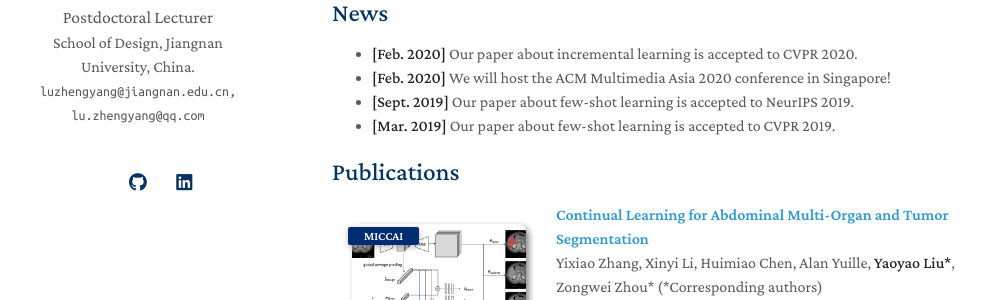
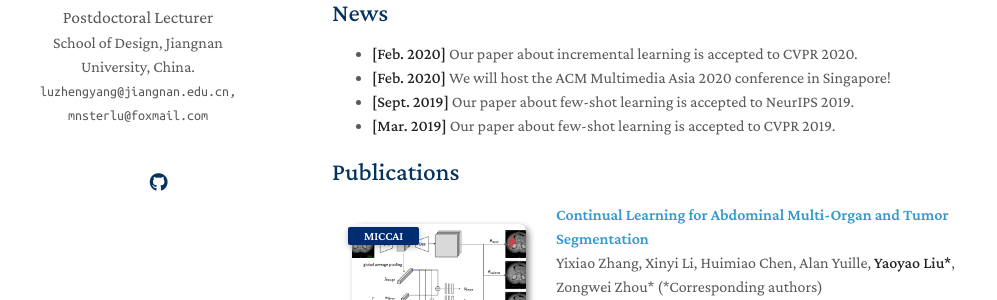
Before and after one commit to Mnster00/Lu.github.io, a Jekyll site: the page built from index.md, in a window 1280 px wide. Shown: the part 264-564 px from the top of the page, without its empty margins (138-1135 px from the left). Built offline with Jekyll 4.4.1, drawn with Linux system fonts in a browser that asks for light colours; a style sheet for code colours, icons or effects is not loaded; our own code applies the rules of GitHub Pages for plain Markdown files; some of the changed lines change nothing that is shown.

Commit message:
Update _config.yml

```diff
--- a/_config.yml
+++ b/_config.yml
@@ -2,7 +2,7 @@
 title: Lu Zheng-yang (陆正阳)
 position: Postdoctoral Lecturer
 affiliation: School of Design, Jiangnan University, China.
-email: luzhengyang@jiangnan.edu.cn, lu.zhengyang@qq.com
+email: luzhengyang@jiangnan.edu.cn, mnsterlu@foxmail.com
 
 # Search Engine Optimization (SEO)
 # The following information is used to improve the website traffic from search engines, e.g., Google.
@@ -12,11 +12,8 @@
 
 # Links
 # If you don't need one of them, you may delete the corresponding line.
-google_scholar: https://scholar.google.com/
-cv_link: assets/files/curriculum_vitae.pdf
-github_link: https://github.com/
-linkedin: https://www.linkedin.com/
-twitter: https://twitter.com/
+google_scholar: https://scholar.google.com/citations?user=VTUEk2UAAAAJ
+github_link: https://github.com/Mnster00
 
 # Images (e.g., your profile picture and your website's favicon)
 # "favicon" and "favicon_dark" are used for the light and dark modes, respectively.
```
